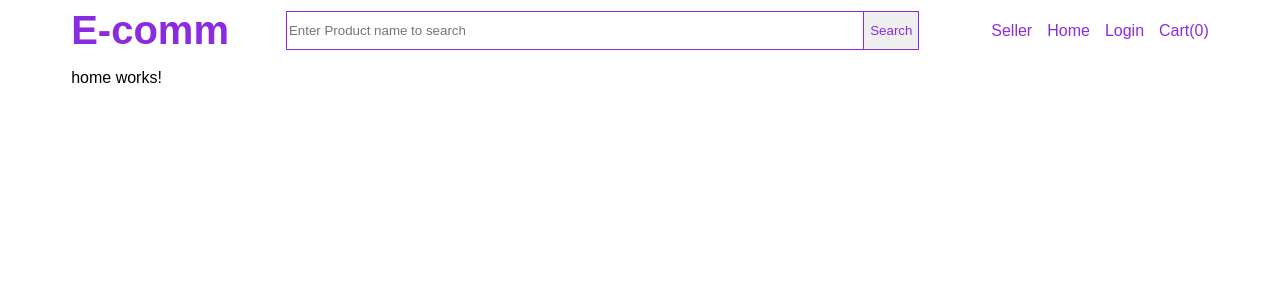
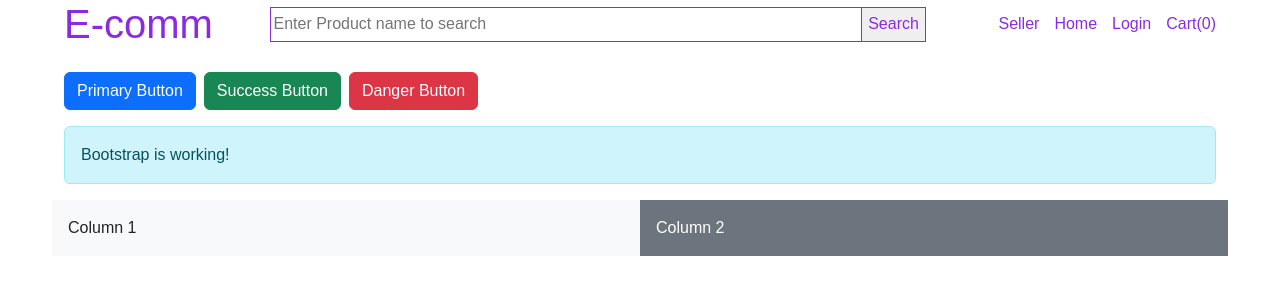
Before and after one commit to AbbasSherazi89/ecomm-project-bo, an Angular app: page / in a window 1280 px wide. Shown: the top 300 px of the page. Built offline with nearby package versions, Linux system fonts and the light colour scheme.

Commit message:
add bootstrap to the project

```diff
--- a/angular.json
+++ b/angular.json
@@ -29,8 +29,12 @@
                 "input": "public"
               }
             ],
-            "styles": [
+              "styles": [
+              "node_modules/bootstrap/dist/css/bootstrap.min.css",
               "src/styles.scss"
+            ],
+            "scripts": [
+              "node_modules/bootstrap/dist/js/bootstrap.bundle.min.js"
             ]
           },
           "configurations": {
@@ -87,8 +91,11 @@
                 "input": "public"
               }
             ],
-            "styles": [
-              "src/styles.scss"
+             "styles": [
+              "node_modules/bootstrap/dist/css/bootstrap.min.css"
+            ],
+            "scripts": [
+              "node_modules/bootstrap/dist/js/bootstrap.bundle.min.js"
             ]
           }
         }
--- a/package.json
+++ b/package.json
@@ -26,6 +26,7 @@
     "@angular/forms": "^20.1.0",
     "@angular/platform-browser": "^20.1.0",
     "@angular/router": "^20.1.0",
+    "bootstrap": "^5.3.8",
     "rxjs": "~7.8.0",
     "tslib": "^2.3.0",
     "zone.js": "~0.15.0"
--- a/src/app/app.html
+++ b/src/app/app.html
@@ -1,4 +1,4 @@
-<div class="container">
+<div class="custom-container">
     <app-header></app-header>
     <router-outlet></router-outlet>
 </div>
--- a/src/app/header/header.ts
+++ b/src/app/header/header.ts
@@ -65,7 +65,7 @@ import { CommonModule } from '@angular/common';
           button{
                 border: 1px solid blueviolet;
                 color: blueviolet;
-                height:39px;
+                height:35px;
           }
     }
     ul{
--- a/src/app/home/home.ts
+++ b/src/app/home/home.ts
@@ -4,12 +4,19 @@ import { Component } from '@angular/core';
   selector: 'app-home',
   imports: [],
   template: `
-    <p>
-      home works!
-    </p>
+    <div class="mt-4">
+      <button class="btn btn-primary">Primary Button</button>
+      <button class="btn btn-success ms-2">Success Button</button>
+      <button class="btn btn-danger ms-2">Danger Button</button>
+
+      <div class="alert alert-info mt-3">Bootstrap is working!</div>
+
+      <div class="row mt-3">
+        <div class="col-md-6 bg-light p-3">Column 1</div>
+        <div class="col-md-6 bg-secondary text-white p-3">Column 2</div>
+      </div>
+    </div>
   `,
-  styles: ``
+  styles: ``,
 })
-export class Home {
-
-}
+export class Home {}
--- a/src/styles.scss
+++ b/src/styles.scss
@@ -1,9 +1,9 @@
 body{
     font-family: sans-serif;
 }
-.container{
+.custom-container{
     margin-left: 5%;
-    margin-right: 5%;
+    margin-right: 5%
 }
 
 .common-form {
```
Also changed, not shown: 1 other file (tests, documents, lock files or other folders).
